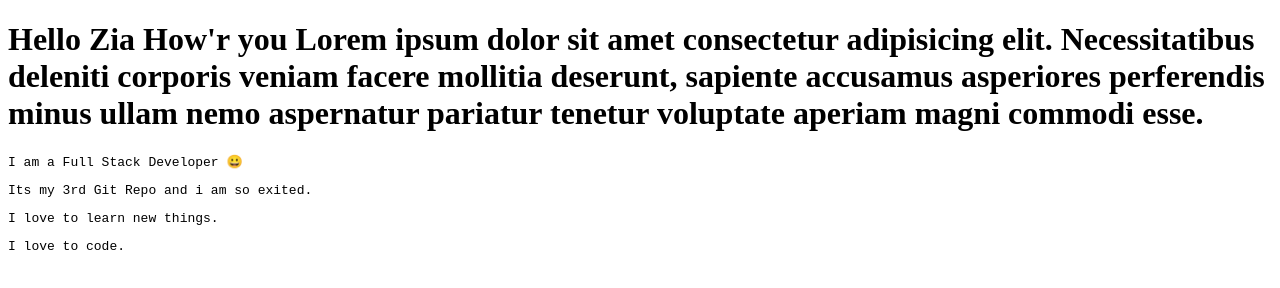
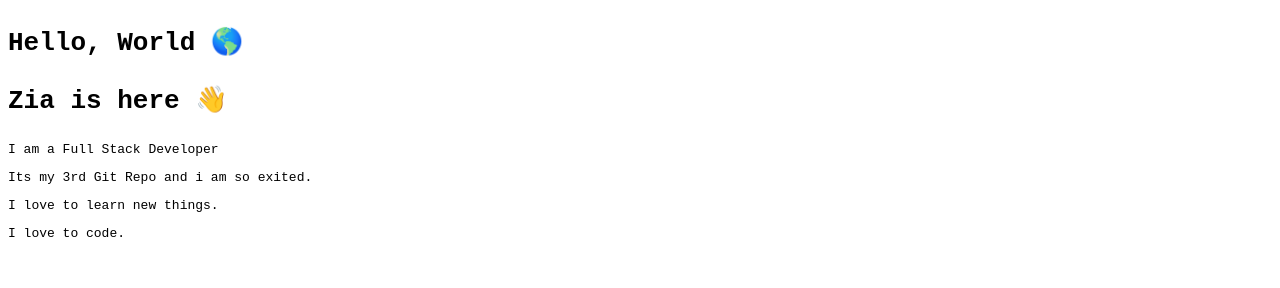
Before and after one commit to Zia202/Test, a plain HTML site: page index.html in a window 1280 px wide. Drawn offline with Linux system fonts and the light colour scheme.

Commit message:
h1 tag updated

```diff
--- a/index.html
+++ b/index.html
@@ -8,12 +8,10 @@
   </head>
   <body>
     <h1>
-      Hello Zia How'r you Lorem ipsum dolor sit amet consectetur adipisicing
-      elit. Necessitatibus deleniti corporis veniam facere mollitia deserunt,
-      sapiente accusamus asperiores perferendis minus ullam nemo aspernatur
-      pariatur tenetur voluptate aperiam magni commodi esse.
+      <pre>Hello, World 🌎</pre>
+      <pre>Zia is here 👋</pre>
     </h1>
-    <pre>I am a Full Stack Developer 😀</pre>
+    <pre>I am a Full Stack Developer</pre>
     <Pre>Its my 3rd Git Repo and i am so exited.</Pre>
     <Pre>I love to learn new things.</Pre>
     <Pre>I love to code.</Pre>
```
